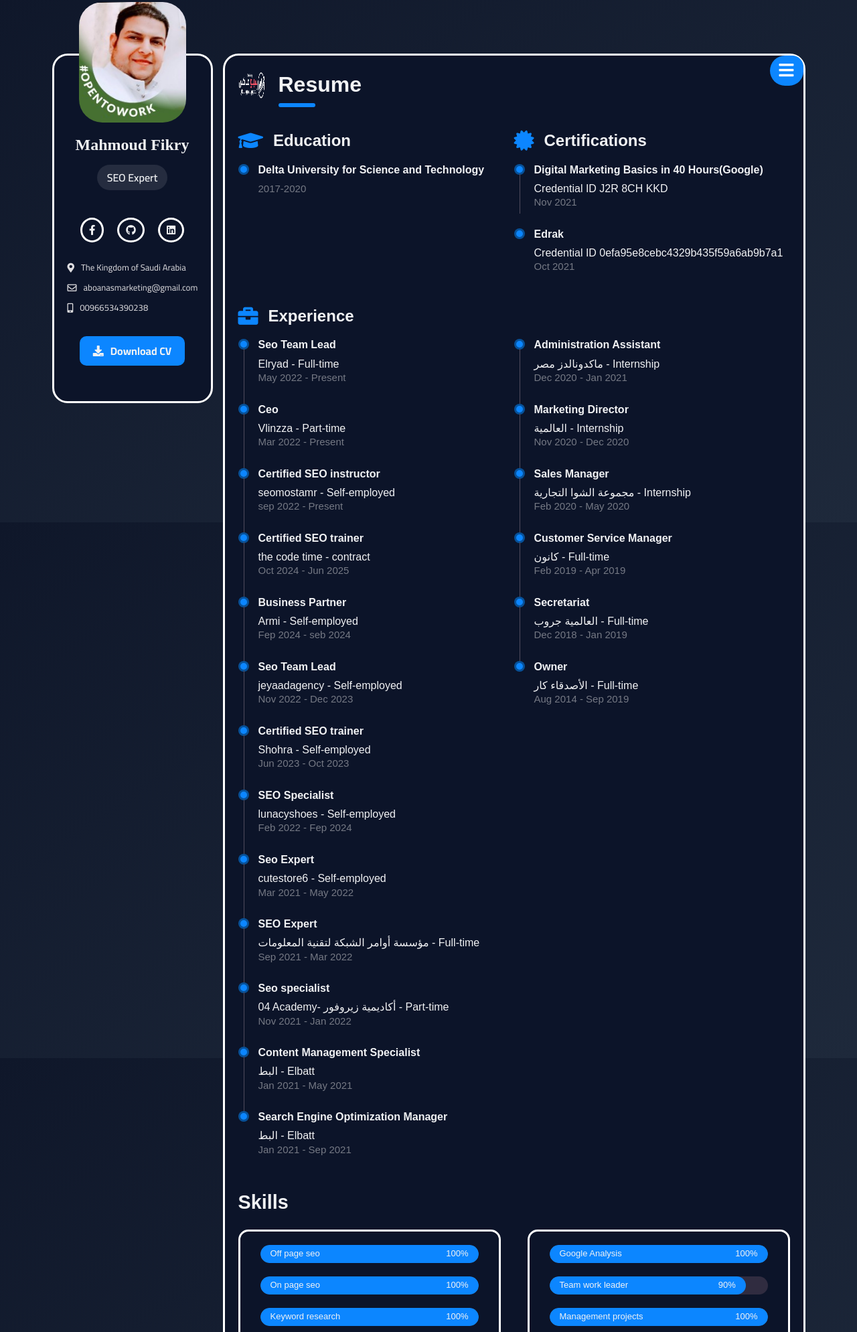
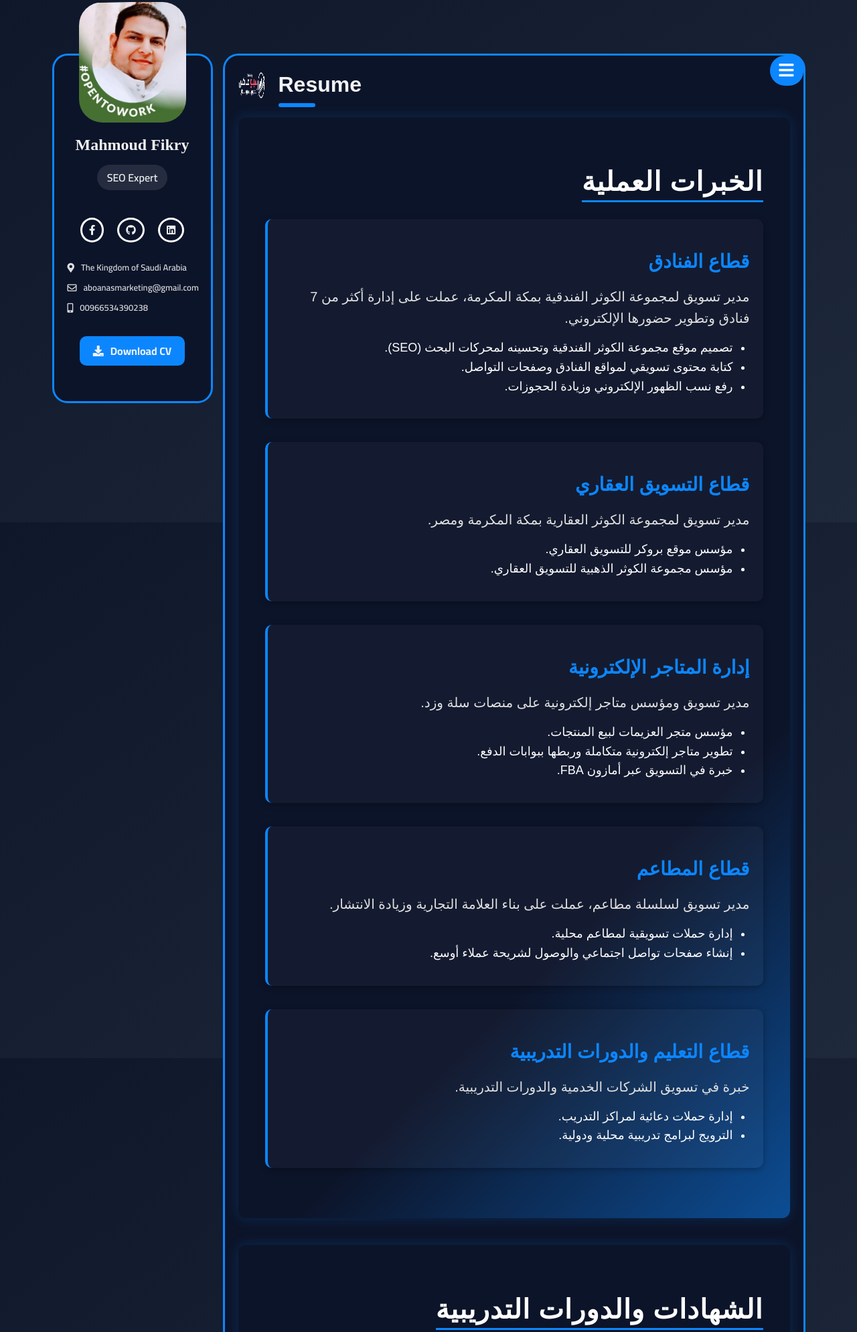
Before and after one commit to ahmed16-eltabakh/seo, a plain HTML site: page resume.html in a window 1280 px wide. Shown: the part 20-2009 px from the top of the page at 67% size. Drawn offline with Linux system fonts and the light colour scheme.

Commit message:
the final

```diff
--- a/css/home.css
+++ b/css/home.css
@@ -83,6 +83,119 @@ h6 {
   color: var(--text);
 }
 
+.experience,
+.certifications {
+  padding: 40px;
+  background: linear-gradient(135deg, #0c1429 70%, rgb(12, 134, 255) 130%);
+  border-radius: 12px;
+  direction: rtl;
+  text-align: right;
+  box-shadow: 0 0 20px rgba(12, 134, 255, 0.2);
+  margin-bottom: 40px;
+  transition: transform 0.3s ease;
+}
+
+.experience:hover,
+.certifications:hover {
+  transform: translateY(-5px);
+}
+
+.experience h2,
+.certifications h2 {
+  font-size: 40px;
+  margin-bottom: 25px;
+  border-bottom: 3px solid rgb(12, 134, 255);
+  display: inline-block;
+  padding-bottom: 5px;
+  color: #ffffff;
+  letter-spacing: 1px;
+}
+
+.exp-item,
+.cert-item {
+  margin-bottom: 35px;
+  padding: 20px;
+  background: rgba(255, 255, 255, 0.03);
+  border-radius: 10px;
+  border-left: 4px solid rgb(12, 134, 255);
+  box-shadow: 0 2px 10px rgba(0, 0, 0, 0.3);
+  transition: all 0.3s ease;
+}
+
+.exp-item:hover,
+.cert-item:hover {
+  background: rgba(255, 255, 255, 0.06);
+  transform: translateX(-5px);
+}
+
+.exp-item h3,
+.cert-item h3 {
+  font-size: 28px;
+  color: rgb(12, 134, 255);
+  margin-bottom: 8px;
+}
+
+.exp-item p,
+.cert-item p {
+  font-size: 20px;
+  margin-bottom: 10px;
+  color: #e0e0e0;
+  line-height: 1.6;
+}
+
+.exp-item ul {
+  list-style: disc;
+  padding-right: 25px;
+  color: #ffffff;
+  font-size: 18px;
+}
+
+.exp-item ul li {
+  margin-bottom: 8px;
+  transition: color 0.3s ease;
+}
+
+.exp-item ul li:hover {
+  color: rgb(12, 134, 255);
+}
+
+
+@media (max-width: 768px) {
+  .experience,
+  .certifications {
+    padding: 20px;
+  }
+
+  .experience h2,
+  .certifications h2 {
+    font-size: 28px;
+  }
+
+  .exp-item h3,
+  .cert-item h3 {
+    font-size: 22px;
+  }
+
+  .exp-item p,
+  .cert-item p {
+    font-size: 16px;
+  }
+
+  .exp-item ul {
+    font-size: 15px;
+    padding-right: 15px;
+  }
+}
+
+
+
+
+
+
+
+
+
+
 .my_cv {
   background-image: url("../image/triangles-bottom.svg"), url("../image/triangles-top.svg");
   background-position: left top, right bottom;
@@ -133,7 +246,7 @@ h6 {
   position: -webkit-sticky;
   position: sticky;
   top: 100px;
-  border: 3px solid #fff;
+  border: 3px solid rgb(12, 134, 255);
 }
 
 @media (max-width: 1065px) {
@@ -291,7 +404,7 @@ h6 {
 
 .my_cv .main_content .side_bar .side_bar_data .info .data span {
   font-size: 13px;
-  font-weight: 400;
+  font-weight: 600;
   margin-bottom: 15px;
   color: #dedde0;
   display: -webkit-box;
@@ -363,7 +476,7 @@ h6 {
   position: relative;
   padding: 25px 20px;
   font-family: "Archivo", sans-serif;
-  border: 3px solid #fff;
+  border: 3px solid rgb(12, 134, 255);
 }
 
 @media (max-width: 992px) {
@@ -479,6 +592,19 @@ h6 {
   display: none;
 }
 
+.my_cv .main_content .home_container .header .ft_p span {
+  color: rgb(12, 134, 255);
+  font-weight: 700;
+  background-color: rgba(12, 134, 255, 0.1);
+  padding: 2px 6px;
+  border-radius: 5px;
+  transition: all 0.3s ease;
+}
+
+.my_cv .main_content .home_container .header .ft_p span:hover {
+  color: #ffffff;
+  transform: scale(1.05);
+}
 
 
 .my_cv .main_content .home_container .header .head {
@@ -590,9 +716,15 @@ h6 {
       -ms-flex-align: start;
           align-items: flex-start;
   gap: 15px;
-  border: 3px solid #fff;
+  border: 3px solid rgb(12, 134, 255);
   color: #ffffff;
+  transition: all 250ms ease-in-out;
+  box-shadow: 0 2px 10px rgba(0, 0, 0, 0.5);
+}
 
+.my_cv .main_content .home_container .what_doing .cards .card:hover{
+  transform: translateX(-5px);
+  box-shadow: 0 0 20px rgba(12, 134, 255, 0.5);
 }
 
 .my_cv .main_content .home_container .what_doing .cards .card img {
@@ -602,14 +734,16 @@ h6 {
 }
 
 .my_cv .main_content .home_container .what_doing .cards .card .info h4 {
+  font-size: 18px;
+  font-weight: 600;
   margin: 0;
   margin-bottom: 10px;
 }
 
 .my_cv .main_content .home_container .what_doing .cards .card .info p {
-  color: #dedde0;
+  color: #fff;
   font-family: "Archivo", sans-serif;
-  font-size: 14px;
+  font-size: 16px;
   font-weight: 500;
   line-height: 1.65;
   margin: 0;
@@ -649,7 +783,7 @@ h6 {
   height: 130px;
   position: relative;
   background-color: #0c1429;
-  border: 3px solid #fff;
+  border: 3px solid rgb(12, 134, 255);
   border-radius: 20px;
   padding: 30px 20px;
   display: -webkit-box;
@@ -660,6 +794,11 @@ h6 {
           align-items: center;
   -webkit-column-gap: 10px;
           column-gap: 10px;
+          transition: all 250ms ease-in-out;
+}
+
+.my_cv .main_content .home_container .testimonials .brand-carousel .single-card:hover{
+  box-shadow: 5px 5px 20px rgba(12, 134, 255, 0.6);
 }
 
 .my_cv .main_content .home_container .testimonials .brand-carousel .single-card img {
@@ -1002,7 +1141,7 @@ h6 {
       -ms-flex-align: center;
           align-items: center;
   margin-bottom: 20px;
-  border: 1px solid #494949;
+  border: 1px solid rgb(12, 134, 255);
 }
 
 .my_cv .main_content .home_container .contner .card_container .img_container a {
--- a/resume.html
+++ b/resume.html
@@ -76,150 +76,91 @@
               <h1>Resume</h1>
             </div>
           </div>
-          <div class="upper_container">
-            <div class="edu_lic">
-              <div class="education">
-                <div class="head">
-                  <h2><i class="fas fa-graduation-cap"></i> Education</h2>
-                </div>
-                <div class="part">
-                  <span class="header_span"
-                    >Delta University for Science and Technology</span
-                  >
-                  <span class="years">2017-2020</span>
-                </div>
 
-              </div>
-              <div class="Licenses">
-                <div class="head">
-                  <h2><i class="fa-solid fa-certificate"></i>Certifications </h2>
-                </div>
-                <div class="part">
-                  <span class="header_span"
-                    >Digital Marketing Basics in 40 Hours(Google)</span
-                  >
-                  <span>Credential ID J2R 8CH KKD</span>
-                  <span class="years">Nov 2021</span>
-                </div>
-                <div class="part">
-                  <span class="header_span"
-                    >Edrak</span
-                  >
-                  <span>Credential ID 0efa95e8cebc4329b435f59a6ab9b7a1
-                  </span>
-                  <span class="years">Oct 2021</span>
-                </div>
-              </div>
-            </div>
-            <div class="experience">
-              <div class="head">
-                <h2><i class="fas fa-briefcase"></i> Experience</h2>
-              </div>
-              <div class="Secs">
-                <div class="rightSec">
-                  <div class="part">
-                    <span class="header_span">Seo Team Lead</span>
-                    <span>Elryad - Full-time</span>
-                    <span class="years">May 2022 - Present</span>
-                  </div>
-                  <div class="part">
-                    <span class="header_span">Ceo</span>
-                    <span>Vlinzza - Part-time</span>
-                    <span class="years">Mar 2022 - Present</span>
-                  </div>
-                  <div class="part">
-                    <span class="header_span">Certified SEO instructor</span>
-                    <span>seomostamr - Self-employed</span>
-                    <span class="years">sep 2022 - Present</span>
-                  </div>
-                  <div class="part">
-                    <span class="header_span">Certified SEO trainer</span>
-                    <span>the code time - contract</span>
-                    <span class="years">Oct 2024 - Jun 2025</span>
-                  </div>
-                  <div class="part">
-                    <span class="header_span">Business Partner</span>
-                    <span>Armi - Self-employed</span>
-                    <span class="years">Fep 2024 - seb 2024</span>
-                  </div>
-                  <div class="part">
-                    <span class="header_span">Seo Team Lead</span>
-                    <span>jeyaadagency - Self-employed</span>
-                    <span class="years">Nov 2022 - Dec 2023</span>
-                  </div>
-                  <div class="part">
-                    <span class="header_span">Certified SEO trainer</span>
-                    <span>Shohra - Self-employed</span>
-                    <span class="years">Jun 2023 - Oct 2023</span>
-                  </div>
-                  <div class="part">
-                    <span class="header_span">SEO Specialist</span>
-                    <span>lunacyshoes - Self-employed</span>
-                    <span class="years">Feb 2022 - Fep 2024</span>
-                  </div>
-                  <div class="part">
-                    <span class="header_span">Seo Expert</span>
-                    <span>cutestore6 - Self-employed</span>
-                    <span class="years">Mar 2021 - May 2022</span>
-                  </div>
-                  <div class="part">
-                    <span class="header_span">SEO Expert</span>
-                    <span>مؤسسة أوامر الشبكة لتقنية المعلومات - Full-time</span>
-                    <span class="years">Sep 2021 - Mar 2022</span>
-                  </div>
-                  <div class="part">
-                    <span class="header_span">Seo specialist </span>
-                    <span>04 Academy- أكاديمية زيروفور - Part-time</span>
-                    <span class="years">Nov 2021 - Jan 2022</span>
-                  </div>
-                  <div class="part">
-                    <span class="header_span">Content Management Specialist</span>
-                    <span> البط - Elbatt</span>
-                    <span class="years">Jan 2021 - May 2021</span>
-                  </div>
-                  <div class="part">
-                    <span class="header_span">Search Engine Optimization Manager</span>
-                    <span> البط - Elbatt</span>
-                    <span class="years">Jan 2021 - Sep 2021</span>
-                  </div>
-                </div>
-                <div class="leftSec">
-                  <div class="part">
-                    <span class="header_span">Administration Assistant</span>
-                    <span>ماكدونالدز مصر - Internship</span>
-                    <span class="years">Dec 2020 - Jan 2021</span>
-                  </div>
-                  <div class="part">
-                    <span class="header_span">Marketing Director</span>
-                    <span>العالمية - Internship</span>
-                    <span class="years">Nov 2020 - Dec 2020</span>
-                  </div>
-                  <div class="part">
-                    <span class="header_span">Sales Manager</span>
-                    <span>مجموعة الشوا التجارية - Internship</span>
-                    <span class="years">Feb 2020 - May 2020</span>
-                  </div>
-                  <div class="part">
-                    <span class="header_span">Customer Service Manager</span>
-                    <span>كانون - Full-time</span>
-                    <span class="years">Feb 2019 - Apr 2019</span>
-                  </div>
-                  <div class="part">
-                    <span class="header_span">Secretariat</span>
-                    <span>العالمية جروب - Full-time</span>
-                    <span class="years">Dec 2018 - Jan 2019</span>
-                  </div>
-                  <div class="part">
-                    <span class="header_span">Owner</span>
-                    <span>الأصدقاء كار - Full-time</span>
-                    <span class="years">Aug 2014 - Sep 2019</span>
-                  </div>
-                </div>
 
+
+
+          <section class="experience">
+              <h2>الخبرات العملية</h2>
+
+              <div class="exp-item">
+                <h3>قطاع الفنادق</h3>
+                <p>مدير تسويق لمجموعة الكوثر الفندقية بمكة المكرمة، عملت على إدارة أكثر من 7 فنادق وتطوير حضورها الإلكتروني.</p>
+                <ul>
+                  <li>تصميم موقع مجموعة الكوثر الفندقية وتحسينه لمحركات البحث (SEO).</li>
+                  <li>كتابة محتوى تسويقي لمواقع الفنادق وصفحات التواصل.</li>
+                  <li>رفع نسب الظهور الإلكتروني وزيادة الحجوزات.</li>
+                </ul>
               </div>
 
+              <div class="exp-item">
+                <h3>قطاع التسويق العقاري</h3>
+                <p>مدير تسويق لمجموعة الكوثر العقارية بمكة المكرمة ومصر.</p>
+                <ul>
+                  <li>مؤسس موقع بروكر للتسويق العقاري.</li>
+                  <li>مؤسس مجموعة الكوثر الذهبية للتسويق العقاري.</li>
+                </ul>
+              </div>
+
+              <div class="exp-item">
+                <h3>إدارة المتاجر الإلكترونية</h3>
+                <p>مدير تسويق ومؤسس متاجر إلكترونية على منصات سلة وزد.</p>
+                <ul>
+                  <li>مؤسس متجر العزيمات لبيع المنتجات.</li>
+                  <li>تطوير متاجر إلكترونية متكاملة وربطها ببوابات الدفع.</li>
+                  <li>خبرة في التسويق عبر أمازون FBA.</li>
+                </ul>
+              </div>
+
+              <div class="exp-item">
+                <h3>قطاع المطاعم</h3>
+                <p>مدير تسويق لسلسلة مطاعم، عملت على بناء العلامة التجارية وزيادة الانتشار.</p>
+                <ul>
+                  <li>إدارة حملات تسويقية لمطاعم محلية.</li>
+                  <li>إنشاء صفحات تواصل اجتماعي والوصول لشريحة عملاء أوسع.</li>
+                </ul>
+              </div>
+
+              <div class="exp-item">
+                <h3>قطاع التعليم والدورات التدريبية</h3>
+                <p>خبرة في تسويق الشركات الخدمية والدورات التدريبية.</p>
+                <ul>
+                  <li>إدارة حملات دعائية لمراكز التدريب.</li>
+                  <li>الترويج لبرامج تدريبية محلية ودولية.</li>
+                </ul>
+              </div>
+            </section>
+
+
+            <section class="certifications">
+            <h2>الشهادات والدورات التدريبية</h2>
+
+            <div class="cert-item">
+              <h3>دورة احتراف المواقع والجرافيك ديزاين</h3>
+              <p>تدريب عملي على تصميم المواقع والتصميم الجرافيكي.</p>
             </div>
-          </div>
+
+            <div class="cert-item">
+              <h3>الرخصة الدولية لقيادة الحاسب الآلي (ICDL)</h3>
+              <p>شهادة معتمدة لاستخدام تطبيقات الحاسب وإدارة الملفات.</p>
+            </div>
+
+            <div class="cert-item">
+              <h3>دورة احتراف التسويق المحلي والتقني</h3>
+              <p>خبرة في إدارة الحملات الدعائية وتحليل الأسواق المحلية.</p>
+            </div>
+
+            <div class="cert-item">
+              <h3>دورة احتراف التسويق عبر الإنترنت</h3>
+              <p>تسويق إلكتروني عبر المنصات الرقمية والسوشيال ميديا.</p>
+            </div>
+
+            <div class="cert-item">
+              <h3>دورة تعلم لغات البرمجة</h3>
+              <p>HTML – PHP – XML – Python</p>
+            </div>
+          </section>
+
           <div class="skills">
             <div class="design">
               <div class="head">
```
Also changed, not shown: about-me.html (+5 -6 lines).
